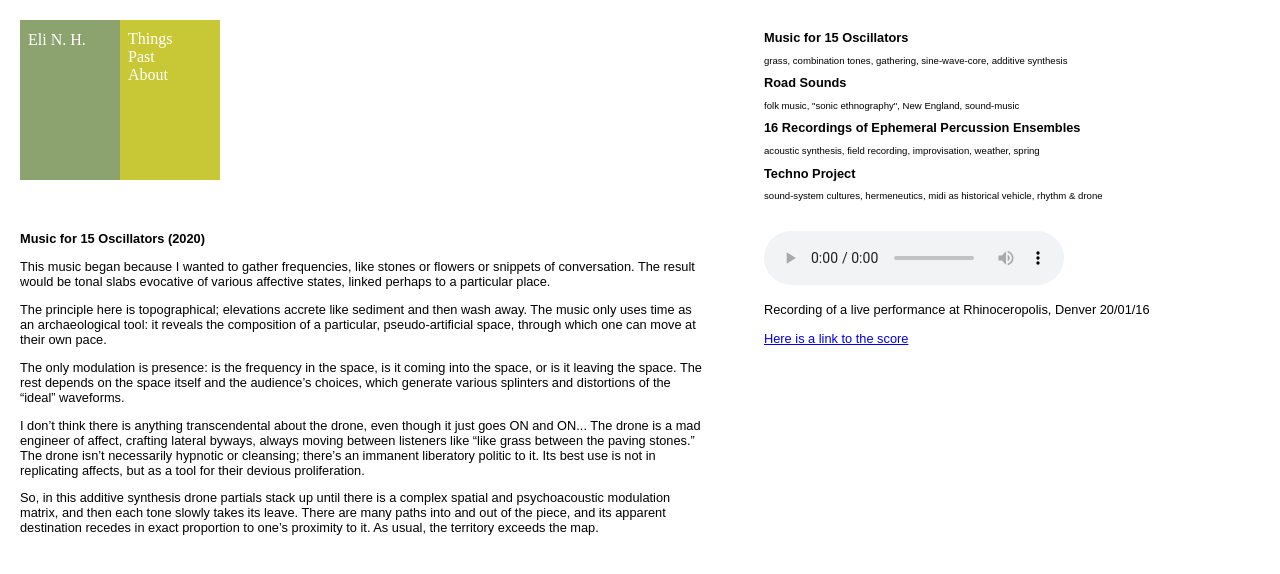
After one commit to giantponyman/studioelinh, a PHP site: page /pages/things/15_oscillators/15_oscillators.html in a window 1280 px wide. The commit adds this page. Shown: the top 574 px of the page. Run offline with PHP 8.4, Linux system fonts and the light colour scheme.

Commit message:
Updated tons
Put in pages for 15 oscillators and techno project, as well as folder for description piece.
Added pdf score and essay. Added audio for 15 osc. Added bandcamp links to road sounds.

```diff
--- /dev/null
+++ b/pages/things/15_oscillators/15_oscillators.html
@@ -0,0 +1,72 @@
+<!DOCTYPE html>
+<html>
+
+<head>
+	<title>15_oscillators</title>
+	<link rel="stylesheet" type="text/css" href="../../../style/style.css">
+</head>
+
+<div class= "nameposition">
+	<h1>
+       	Eli N. H.
+    </h1>
+</div>
+
+<nav>
+		<ul>
+			<li><a class="one" href="../../things.html">Things</a></li>
+			<li><a class="one" href="../../past.html">Past</a></li>
+			<li><a class="one" href="../../about.html">About</a></li>
+		</ul>
+</nav>
+
+<div class="stuff" style="padding-top:10px">
+			<a class="two" href="15_oscillators.html">
+			Music for 15 Oscillators</a>
+			<p class="two">
+			grass, combination tones, gathering, sine-wave-core, additive synthesis</p>
+
+			<a class="two" href="../road_sounds/road_sounds.html">
+			Road Sounds</a>
+			<p class="two">
+			folk music, "sonic ethnography", New England, sound-music</p>
+
+			<a class="two" href="../16_recordings/16_recordings.html">
+			16 Recordings of Ephemeral Percussion Ensembles</a>
+			<p class="two">
+			acoustic synthesis, field recording, improvisation, weather, spring</p>
+
+			<a class="two" href="../techno/techno.html">
+			Techno Project</a>
+			<p class="two">
+			sound-system cultures, hermeneutics, midi as historical vehicle, rhythm & drone </p>
+
+</div>
+
+<div class="flex-text">
+<h2>Music for 15 Oscillators (2020)</h2>
+<p>
+This music began because I wanted to gather frequencies, like stones or flowers or snippets of conversation. The result would be tonal slabs evocative of various affective states, linked perhaps to a particular place.
+<p>
+The principle here is topographical; elevations accrete like sediment and then wash away. The music only uses time as an archaeological tool: it reveals the composition of a particular, pseudo-artificial space, through which one can move at their own pace.
+<p>
+The only modulation is presence: is the frequency in the space, is it coming into the space, or is it leaving the space. The rest depends on the space itself and the audience’s choices, which generate various splinters and distortions of the “ideal” waveforms.
+<p>
+I don’t think there is anything transcendental about the drone, even though it just goes ON and ON... The drone is a mad engineer of affect, crafting lateral byways, always moving between listeners like “like grass between the paving stones.” The drone isn’t necessarily hypnotic or cleansing; there’s an immanent liberatory politic to it. Its best use is not in replicating affects, but as a tool for their devious proliferation.
+<p>
+So, in this additive synthesis drone partials stack up until there is a complex spatial and psychoacoustic modulation matrix, and then each tone slowly takes its leave. There are many paths into and out of the piece, and its apparent destination recedes in exact proportion to one’s proximity to it. As usual, the territory exceeds the map.
+</p>
+</div>
+<div class="flex-pics">
+
+<audio controls autoplay src="15_osc_live_in_denver_dsp_@320.mp3">
+<div style="border: 1px solid black ; padding: 8px ;">
+Sorry, your browser does not support the <audio> tag used in this demo.
+</div>
+
+</audio>
+<p>Recording of a live performance at Rhinoceropolis, Denver 20/01/16</p>
+<a class=norm href="15_oscillators_score.pdf" target="_blank">Here is a link to the score</a>
+
+</div>
+</html>
--- a/style/style.css
+++ b/style/style.css
@@ -56,7 +56,7 @@ div.stuff{
   flex-direction:row ;
   clear:right;
   float:right;
-  padding-top: 20px;
+  padding-top: 10px;
 }
 
 
@@ -159,6 +159,10 @@ a.two:active {
   font-weight:normal;
 }
 
+a.norm{
+  font-family: sans-serif;
+font-size:.8em;}
+
 @keyframes name {
   0%   {background-color: yellow;}
   20%  {background-color: white;}
```
Also changed, not shown: pages/about.html (+3 -6 lines), pages/things.html (+7 -7 lines), pages/things/16_recordings/16_recordings.html (+13 -11 lines), pages/things/road_sounds/road_sounds.html (+24 -20 lines), pages/things/techno/techno.html (added, +53 -0 lines), pages/things/16_recordings/art.jpg (added), pages/things/description/description.html (added), 3 other files.
